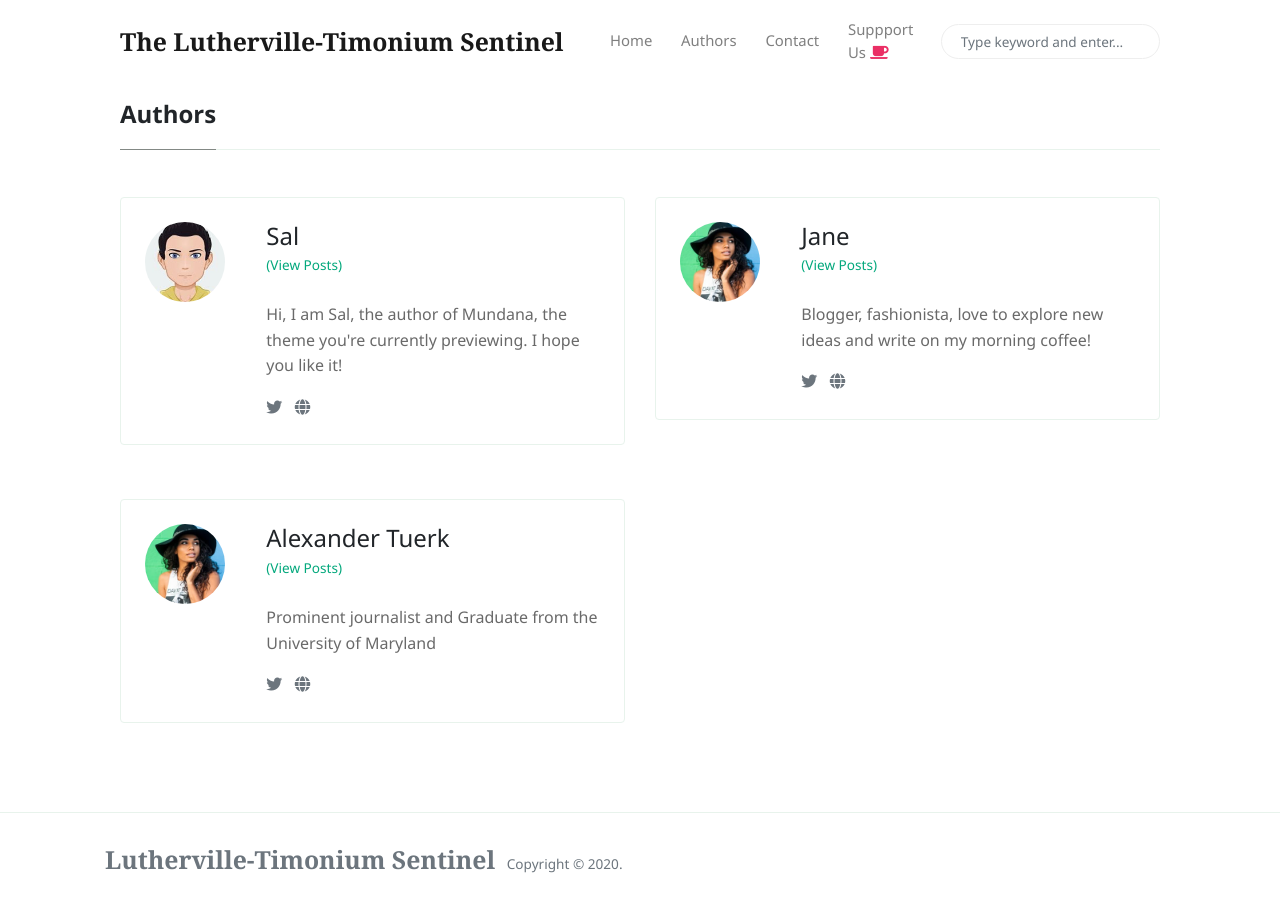
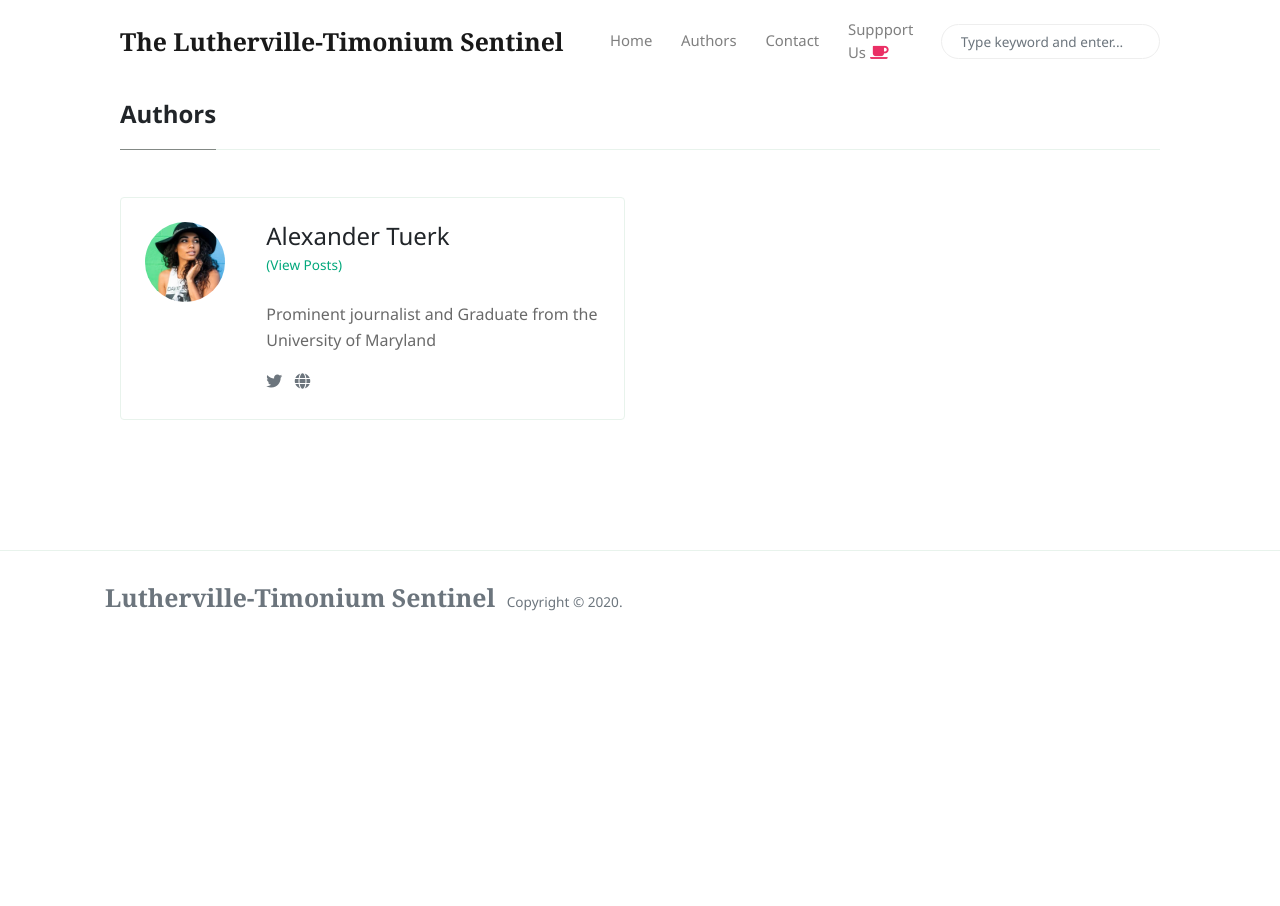
Before and after one commit to connormcdxc/The-LT-Sentinel, a Jekyll site: the page built from _pages/authors-list.html, in a window 1280 px wide. Built offline with Jekyll 4.4.1, drawn with Linux system fonts in a browser that asks for light colours; nearby versions of some CDN libraries.

Commit message:
Update _config.yml

```diff
--- a/_config.yml
+++ b/_config.yml
@@ -20,21 +20,6 @@
   - jekyll-seo-tag
 
 authors:
-    sal:
-      name:           Sal
-      site:           https://www.wowthemes.net
-      avatar:         /assets/images/avatar1.jpg
-      bio:            "Hi, I am Sal, the author of Mundana, the theme you're currently previewing. I hope you like it!"
-      email:          wowthemesnet@gmail.com
-      twitter:        https://twitter.com/wowthemesnet
-
-    jane:
-      name:           Jane
-      site:           https://www.wowthemes.net
-      avatar:         /assets/images/avatar2.jpg
-      bio:            "Blogger, fashionista, love to explore new ideas and write on my morning coffee!"
-      email:          fakemail@gmail.com
-      twitter:        https://twitter.com/wowthemesnet
 
     alex:
       name:           Alexander Tuerk
@@ -43,6 +28,7 @@
       bio:            "Prominent journalist and Graduate from the University of Maryland"
       email:          ajtuerk@gmail.com
       twitter:        https://twitter.com/tuerk_alexander
+
 
 # Defaults
 defaults:
```
